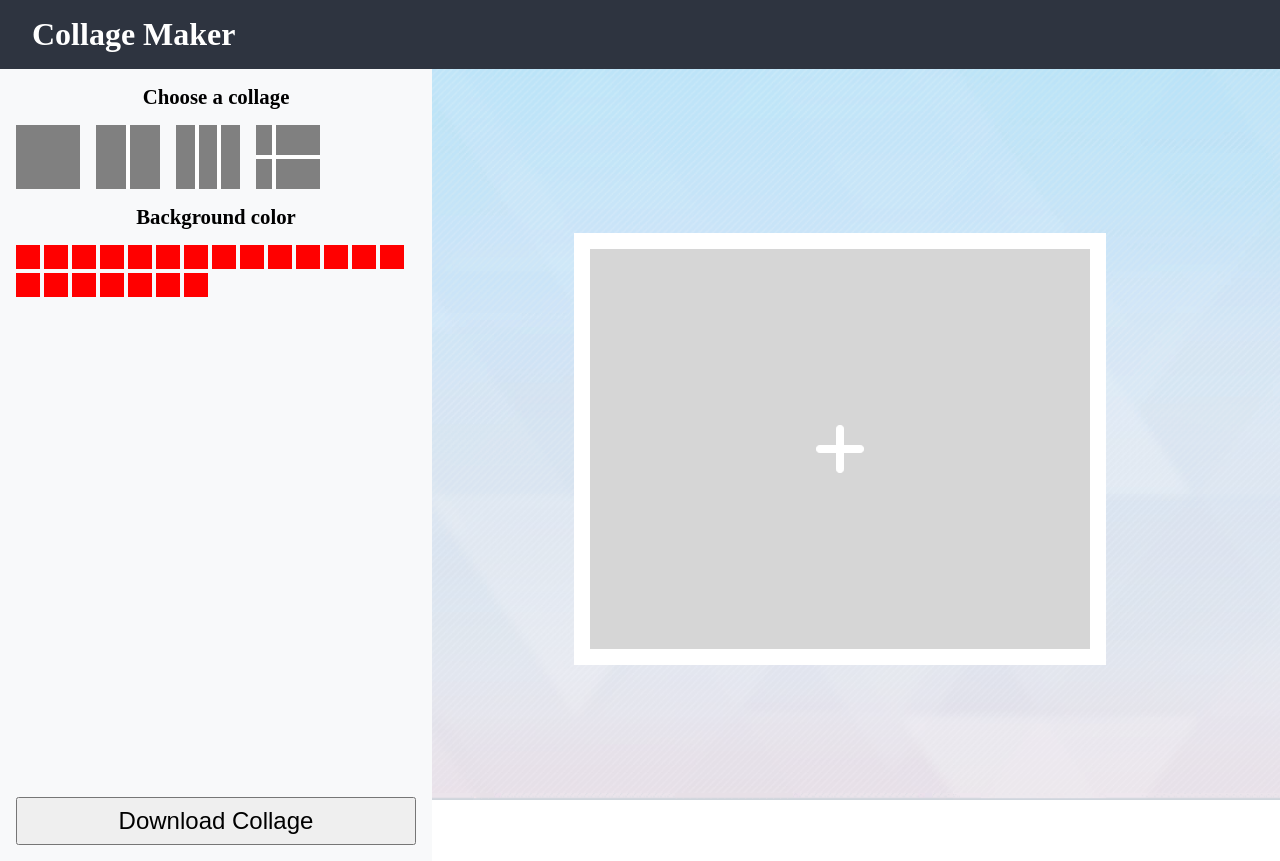
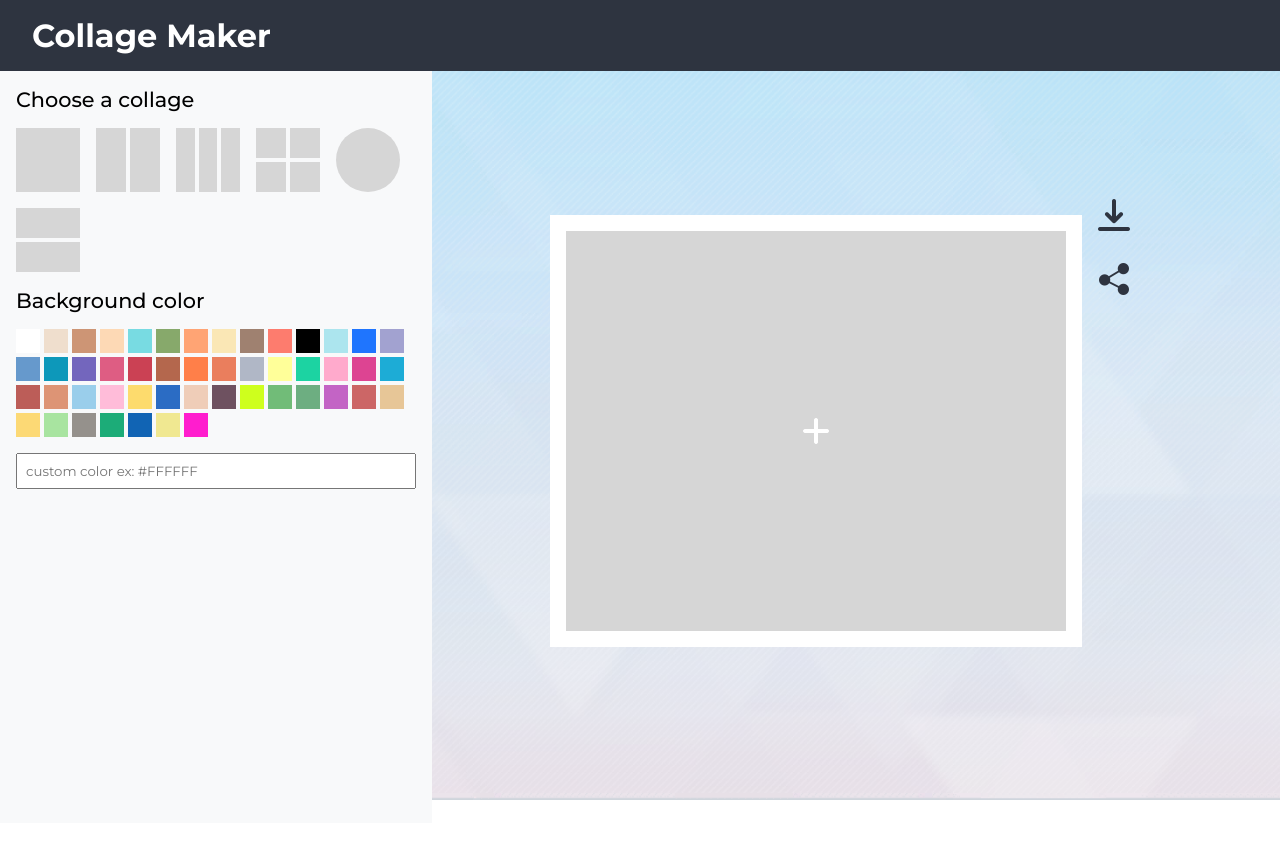
Before and after one commit to toki-04/portfolio, a Django app: template collage_maker/templates/collage_maker/index-1.html in a window 1280 px wide. After the commit the page ends 800 px from the top, so only its background shows below. Run offline with Django 4.2, Linux system fonts and the light colour scheme; the template is opened without the code that fills it, so the values that code supplies are empty.

```diff
--- a/collage_maker/static/collage_maker/collage.js
+++ b/collage_maker/static/collage_maker/collage.js
@@ -13,6 +13,7 @@ export class Collage {
 
     const collage_container = document.createElement("div");
     collage_container.setAttribute("class", `${this.collage_name} collage`);
+    collage_container.setAttribute("id", "collage");
 
     for (let i=0; i<this.num_of_collage; i++){
       const collage_label = document.createElement("label");
@@ -22,6 +23,7 @@ export class Collage {
       const collage = document.createElement("div");
       let collage_id = `div-${i+1}`;
       collage.setAttribute("id", collage_id);
+
 
       const collage_icon = document.createElement("img");
       let icon_id = `div-${i+1}-icon`;
--- /dev/null
+++ b/collage_maker/static/collage_maker/color_list.js
@@ -0,0 +1,52 @@
+export const color_list = [
+  "#FFFFFF",
+  "#EFDECD",
+  "#CD9575",
+  "#FDD9B5",
+  "#78DBE2",
+  "#87A96B",
+  "#FFA474",
+  "#FAE7B5",
+  "#9F8170",
+  "#FD7C6E",
+  "#000000",
+  "#ACE5EE",
+  "#1F75FE",
+  "#A2A2D0",
+  "#6699CC",
+  "#0D98BA",
+  "#7366BD",
+  "#DE5D83",
+  "#CB4154",
+  "#B4674D",
+  "#FF7F49",
+  "#EA7E5D",
+  "#B0B7C6",
+  "#FFFF99",
+  "#1CD3A2",
+
+  "#FFAACC",
+  "#DD4492",
+  "#1DACD6",
+  "#BC5D58",
+  "#DD9475",
+  "#9ACEEB",
+  "#FFBCD9",
+  "#FDDB6D",
+  "#2B6CC4",
+  "#EFCDB8",
+  "#6E5160",
+  "#CEFF1D",
+  "#71BC78",
+  "#6DAE81",
+  "#C364C5",
+  "#CC6666",
+  "#E7C697",
+  "#FCD975",
+  "#A8E4A0",
+  "#95918C",
+  "#1CAC78",
+  "#1164B4",
+  "#F0E891",
+  "#FF1DCE",
+]
--- a/collage_maker/static/collage_maker/script.js
+++ b/collage_maker/static/collage_maker/script.js
@@ -1,4 +1,5 @@
 import { Collage } from "./collage.js"
+import { color_list } from "./color_list.js"
 
 const collage_1 = new Collage(
   "collage-1",
@@ -22,8 +23,22 @@ const collage_4 = new Collage(
   "/static/collage_maker/images/add.png",
 )
 
+const collage_6 = new Collage(
+  "collage-6",
+  1,
+  "/static/collage_maker/images/add.png",
+)
 
-const collage_list = [collage_1, collage_2, collage_3, collage_4];
+const collage_7 = new Collage(
+  "collage-7",
+  2,
+  "/static/collage_maker/images/add.png",
+)
+
+
+const collage_list = [
+  collage_1, collage_2, collage_3, collage_4,
+  collage_6, collage_7];
 let current_collage_idx = 0;
 
 const collage_container = document.getElementById("collage-container");
@@ -55,7 +70,6 @@ function get_collage(idx){
   current_collage_idx = idx;
 
   let collage_child_id = collage_list[idx].collage_child_id
-  console.log(collage_child_id[0])
 
   for(let i=0; i<collage_child_id.length; i++){
 
@@ -65,24 +79,44 @@ function get_collage(idx){
 
     const collage_input = document.getElementById(collage_input_id);
 
+
     collage_input.addEventListener("change", function(){
       upload_collage(collage_id, collage_icon_id, collage_input_id)
     })
   }
+
+  collage_container.appendChild(generate_download_collage());
+
+
+
+
 }
 
-// const collage_input_1 = document.getElementById("collage-input-1");
-// collage_input_1.addEventListener("change", function(){
-//   upload_collage()
-// })
+function generate_download_collage(){
+  const download_collage_container = document.createElement("div");
+  download_collage_container.setAttribute("class", "edit-collage");
+
+  const download_img = document.createElement("img");
+  download_img.setAttribute("src", "/static/collage_maker/images/download.png")
+  const share_img = document.createElement("img");
+  share_img.setAttribute("src", "/static/collage_maker/images/share.png")
+
+  download_collage_container.appendChild(download_img);
+  download_collage_container.appendChild(share_img);
+
+  return download_collage_container
+}
 
 function upload_collage(collage_id, collage_icon_id, collage_input_id){
   const collage_preview = document.getElementById(collage_id);
   const collage_icon = document.getElementById(collage_icon_id);
   const collage_input = document.getElementById(collage_input_id);
 
+  console.log(collage_input.files)
+
   const file = collage_input.files[0];
   let reader = new FileReader();
+  console.log("upload");
 
   reader.onloadend = function(){
     collage_preview.style.backgroundImage=`url(${reader.result})`;
@@ -99,8 +133,24 @@ function upload_collage(collage_id, collage_icon_id, collage_input_id){
 
 }
 
+function generate_collor_list(){
+  const color_list_container = document.getElementById("color-list");
+  for (let i=0; i<color_list.length; i++){
+    const color = document.createElement("div");
+    color.setAttribute("id", `color-${i+1}`);
+    color.style.backgroundColor = color_list[i];
+    color.addEventListener("click", function(){
+      change_collage_background_color(color_list[i]);
+    })
+    color_list_container.appendChild(color);
+  }
+}
+
+function change_collage_background_color(color){
+  const collage = document.getElementById("collage");
+  collage.style.backgroundColor = color;
+}
 
 get_collage(current_collage_idx);
 generate_collage_icon();
-
-console.log(collage_list[current_collage_idx].collage_child_id);
+generate_collor_list();
--- a/collage_maker/static/collage_maker/style.css
+++ b/collage_maker/static/collage_maker/style.css
@@ -1,6 +1,7 @@
 *{
   margin:0;
   padding:0;
+  font-family: "Montserrat", sans-serif;
 }
 
 html, body{
@@ -22,7 +23,7 @@ header{
 }
 
 .container{
-  height:95%;
+  height:90%;
   display:grid;
   grid-template-columns:400px 1fr;
   grid-template-rows:1fr;
@@ -43,8 +44,13 @@ header{
 }
 
 .sidebar h1{
-  text-align:center;
+  /* text-align:center; */
   font-size:1.3rem;
+  font-weight:500;
+}
+
+.sidebar input[type="text"]{
+  padding:8px;
 }
 
 .sidebar .selected-collage img{
@@ -57,19 +63,18 @@ header{
   flex-wrap:wrap;
   gap:16px;
 }
+
+.sidebar #collage-icon-container div div{
+  background-color:#D6D6D6;
+}
+
 .sidebar #collage-icon-container .collage-icon{
   width:64px;
   height:64px;
+  display:grid;
   grid-gap:4px;
   padding:0;
 }
-
-.sidebar #collage-icon-container div div{
-  background-color:grey;
-
-}
-
-
 
 #collage-container{
   width:100%;
@@ -79,9 +84,27 @@ header{
   align-items:center;
 }
 
+#collage-container .edit-collage{
+  display:flex;
+  flex-direction:column;
+  gap:32px;
+  margin-left:16px;
+  height:464px;
+}
+
+#collage-container img{
+  width:32px;
+  height:32px;
+}
+
 #collage-container .collage{
-  width:500px;
-  height:400px;
+  min-width:500px;
+  min-height:400px;
+
+  display:grid;
+  grid-gap:8px;
+  background-color:white;
+  padding:16px;
 }
 
 
@@ -95,7 +118,7 @@ header{
   width:100%;
   height:100%;
   background-repeat:no-repeat;
-  background-size:contain;
+  background-size:cover;
   background-position:center;
 }
 #collage-container div div{
@@ -109,7 +132,7 @@ header{
   display:none;
 }
 
-#collage-container div div label img{
+#collage-container div div img{
   width: 32px;
   height: 32px;
 }
@@ -126,48 +149,53 @@ header{
   background-color:red;
 }
 
-#download-collage{
-  /* margin-top:16px; */
-  margin-top:auto;
-  width:100%;
-  font-size:1.5rem;
-  padding:8px;
+
+.collage-1{
+  grid-template-columns:1fr;
+  grid-template-rows:1fr;
+}
+
+
+
+.collage-2{
+  grid-template-columns:1fr 1fr;
+  grid-template-rows:1fr;
 
 }
 
-.collage-1{
-  display:grid;
-  grid-template-columns:1fr;
+.collage-3{
+  grid-template-columns:repeat(3, 1fr);
   grid-template-rows:1fr;
-  grid-gap:8px;
-  background-color:white;
-  padding:16px;
+
 }
 
-.collage-2{
-  display:grid;
-  grid-template-columns:1fr 1fr;
+#collage-container .collage-3{
+  grid-template-columns:repeat(3, 250px);
   grid-template-rows:1fr;
-  grid-gap:8px;
-  background-color:white;
-  padding:16px;
-}
-
-.collage-3{
-  display:grid;
-  grid-template-columns:repeat(3, 1fr);
-  grid-template-rows:1fr;
-  grid-gap:8px;
-  background-color:white;
-  padding:16px;
 }
 
 
 .collage-4{
-  display:grid;
-  grid-template-columns:25% 1fr;
+  height:500px;
+  grid-template-columns:1fr 1fr;
   grid-template-rows:1fr 1fr;
-  grid-gap:8px;
-  background-color:white;
-  padding:16px;
 }
+
+
+
+.collage-6{
+  height:500px;
+  grid-template-columns:1fr;
+  grid-template-rows:1fr;
+  border-radius:1000px;
+}
+.collage-6 div{
+  border-radius:1000px;
+}
+
+.collage-7{
+  height:500px;
+  grid-template-columns:1fr;
+  grid-template-rows:1fr 1fr;
+
+}
--- a/collage_maker/templates/collage_maker/index-1.html
+++ b/collage_maker/templates/collage_maker/index-1.html
@@ -7,6 +7,10 @@
   <meta name="viewport" content="width=device-width, initial-scale=1">
   {% load static %}
   <link href="{% static 'collage_maker/style.css' %}" rel="stylesheet">
+
+  <link rel="preconnect" href="https://fonts.googleapis.com">
+  <link rel="preconnect" href="https://fonts.gstatic.com" crossorigin>
+  <link href="https://fonts.googleapis.com/css2?family=Montserrat:ital,wght@0,100..900;1,100..900&display=swap" rel="stylesheet">
 </head>
 
 <body>
@@ -19,37 +23,12 @@
         <div id="collage-icon-container"></div>
 
         <h1>Background color</h1>
-        <div id="color-list">
-          <div class="color-1"></div>
-          <div class="color-1"></div>
-          <div class="color-1"></div>
-          <div class="color-1"></div>
-          <div class="color-1"></div>
-          <div class="color-1"></div>
-          <div class="color-1"></div>
-          <div class="color-1"></div>
-          <div class="color-1"></div>
-          <div class="color-1"></div>
-          <div class="color-1"></div>
-          <div class="color-1"></div>
-          <div class="color-1"></div>
-          <div class="color-1"></div>
-          <div class="color-1"></div>
-          <div class="color-1"></div>
-          <div class="color-1"></div>
-          <div class="color-1"></div>
-          <div class="color-1"></div>
-          <div class="color-1"></div>
-          <div class="color-1"></div>
-        </div>
-
-        <button id="download-collage">Download Collage</button>
+        <div id="color-list"></div>
+        <input type="text" placeholder="custom color ex: #FFFFFF" />
       </div>
 
-      <div id="collage-container">
+      <div id="collage-container"></div>
 
-
-      </div>
 
   </div>
 
```
Also changed, not shown: collage_maker/static/collage_maker/images/collages/c1.png (deleted), collage_maker/static/collage_maker/images/collages/c2.png (deleted), collage_maker/static/collage_maker/images/collages/c3.png (deleted), collage_maker/static/collage_maker/images/collages/c4.png (deleted), collage_maker/static/collage_maker/images/download.png (added), collage_maker/static/collage_maker/images/font-adjustment.png (added), collage_maker/static/collage_maker/images/left-arrow.png (deleted), collage_maker/static/collage_maker/images/right-arrow.png (deleted), collage_maker/static/collage_maker/images/share.png (added).
